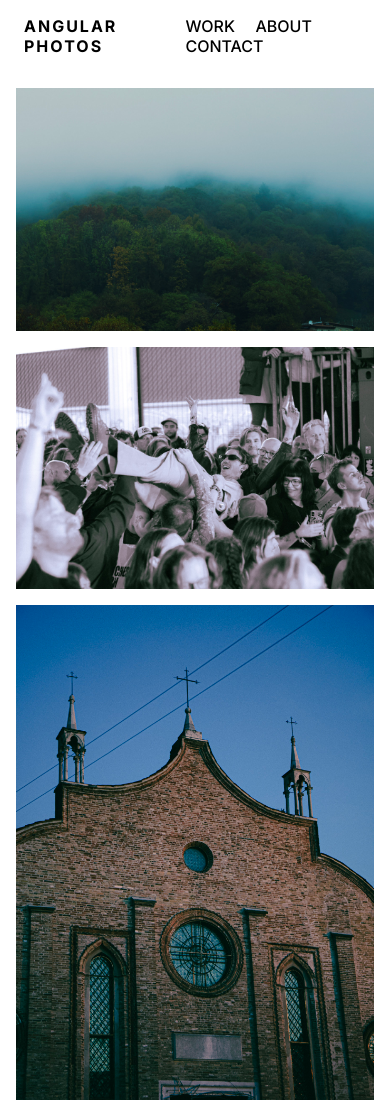
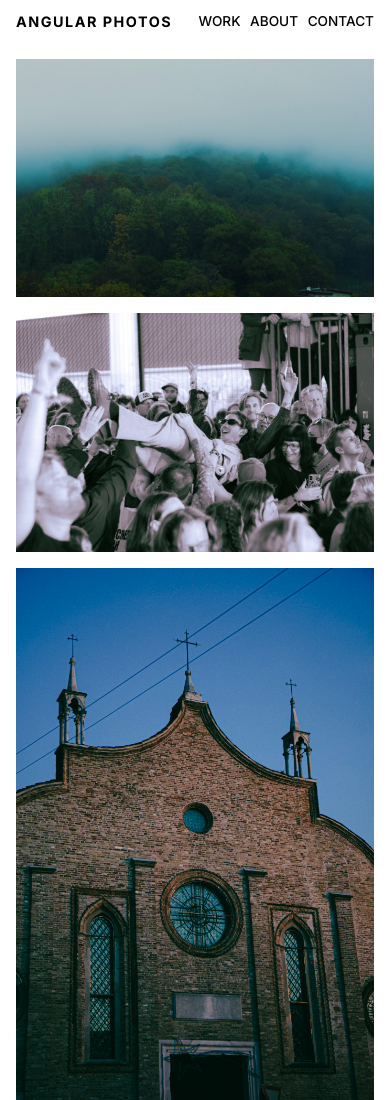
Before and after one commit to albersantinon/angularphotos, a plain HTML site: page index.html in a window 390 px wide. Shown: the top 1100 px of the page. Drawn offline with Linux system fonts and the light colour scheme.

Commit message:
Refactor CSS for improved structure and mobile responsiveness

```diff
--- a/style.css
+++ b/style.css
@@ -1,15 +1,28 @@
+/* RESET BASE */
+* {
+  margin: 0;
+  padding: 0;
+  box-sizing: border-box;
+}
+
 body {
-  margin: 0;
   background: #FFFFFF;
   color: #000000;
   font-family: 'Inter', sans-serif;
+  width: 100%;
+  overflow-x: hidden;
 }
 
+/* HEADER */
 .header {
   display: flex;
   justify-content: space-between;
   align-items: center;
   padding: 1rem 1.5rem;
+  position: sticky;
+  top: 0;
+  z-index: 999;
+  background: #FFFFFF;
 }
 
 .logo {
@@ -24,23 +37,33 @@ body {
   font-weight: 500;
 }
 
+/* GRID BASE */
 .editorial-grid {
   display: grid;
   grid-template-columns: 1fr;
   gap: 1rem;
   padding: 1rem;
+  width: 100%;
 }
 
+/* IMMAGINI */
 .editorial-grid img {
   width: 100%;
   height: 100%;
   object-fit: cover;
+  display: block;
 }
 
+/* DESKTOP GRID */
 @media (min-width: 768px) {
   .editorial-grid {
     grid-template-columns: repeat(3, 1fr);
     grid-auto-rows: 320px;
+  }
+
+  .grid-item {
+    width: 100%;
+    height: 100%;
   }
 
   .grid-item.tall {
@@ -57,6 +80,7 @@ body {
   }
 }
 
+/* ABOUT */
 .about {
   max-width: 700px;
   margin: 6rem auto;
@@ -86,7 +110,7 @@ body {
   max-width: 550px;
 }
 
-
+/* CONTACT */
 .contact {
   text-align: center;
   padding: 4rem 1rem;
@@ -97,6 +121,33 @@ body {
   text-decoration: none;
 }
 
+/* MOBILE HEADER FIX */
+@media (max-width: 480px) {
+
+  .header {
+    padding: 0.8rem 1rem;
+  }
+
+  .logo {
+    font-size: 0.9rem;
+    letter-spacing: 1.5px;
+    white-space: nowrap;
+  }
+
+  .nav a {
+    margin-left: 0.6rem;
+    font-size: 0.85rem;
+    white-space: nowrap;
+  }
+
+  .nav {
+    display: flex;
+    align-items: center;
+  }
+}
+
+
+/* FOOTER */
 .footer {
   text-align: center;
   padding: 2rem 1rem;
```
